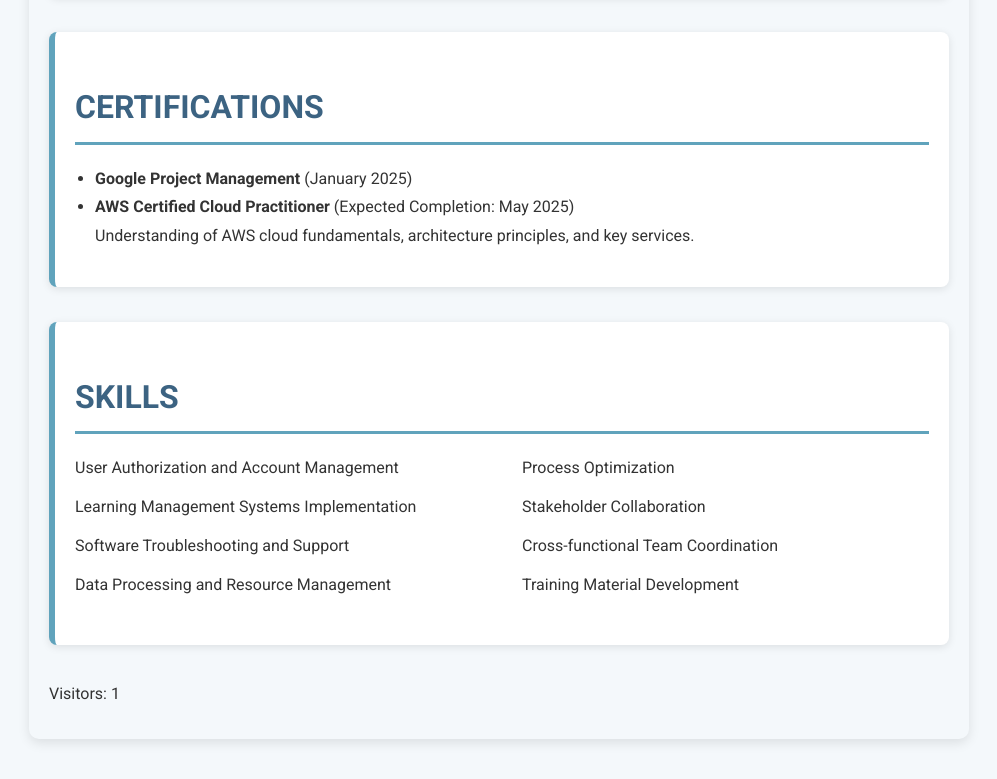
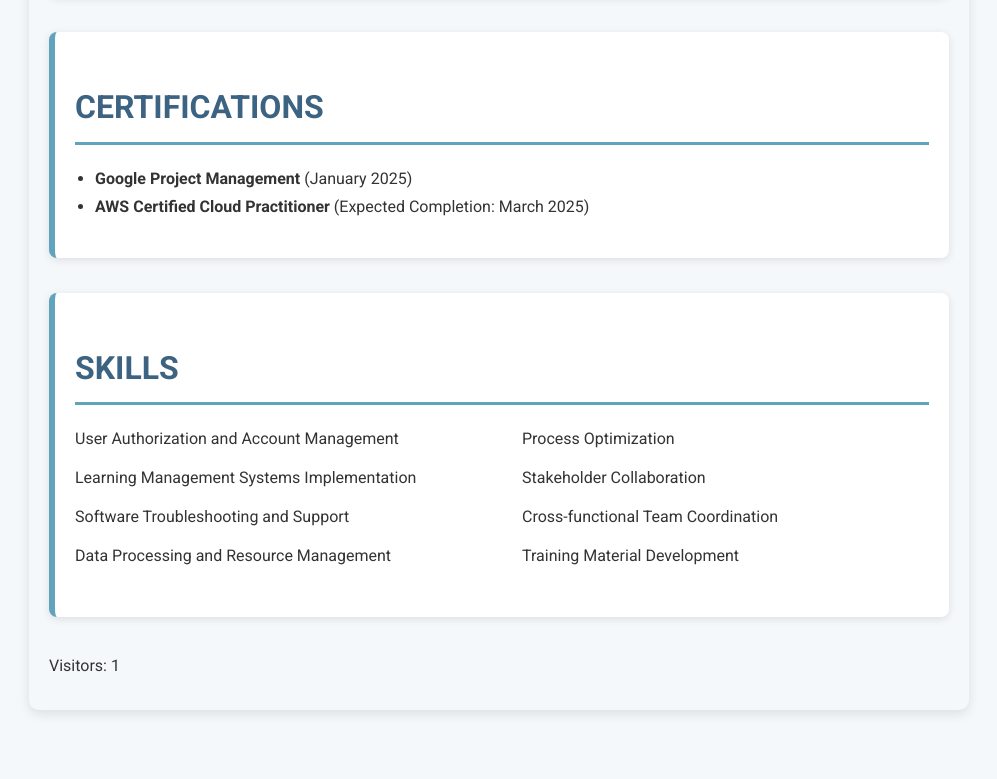
Before and after one commit to MKW12801/melissa-resume-site, a plain HTML site: page index.html in a window 1280 px wide. Shown: the part 1764-2543 px from the top of the page, without its empty margins (141-1138 px from the left). After the commit the page ends 2514 px from the top, so only its background shows below. Drawn offline with Linux system fonts and the light colour scheme.

Commit message:
Update index.html

```diff
--- a/index.html
+++ b/index.html
@@ -203,9 +203,8 @@
         <li><strong>Google Project Management</strong> (January 2025)<br /></li>
         <li>
           <strong>AWS Certified Cloud Practitioner</strong> (Expected
-          Completion: May 2025)<br />
-          Understanding of AWS cloud fundamentals, architecture principles, and
-          key services.
+          Completion: March 2025)<br />
+
         </li>
       </ul>
     </div>
```
